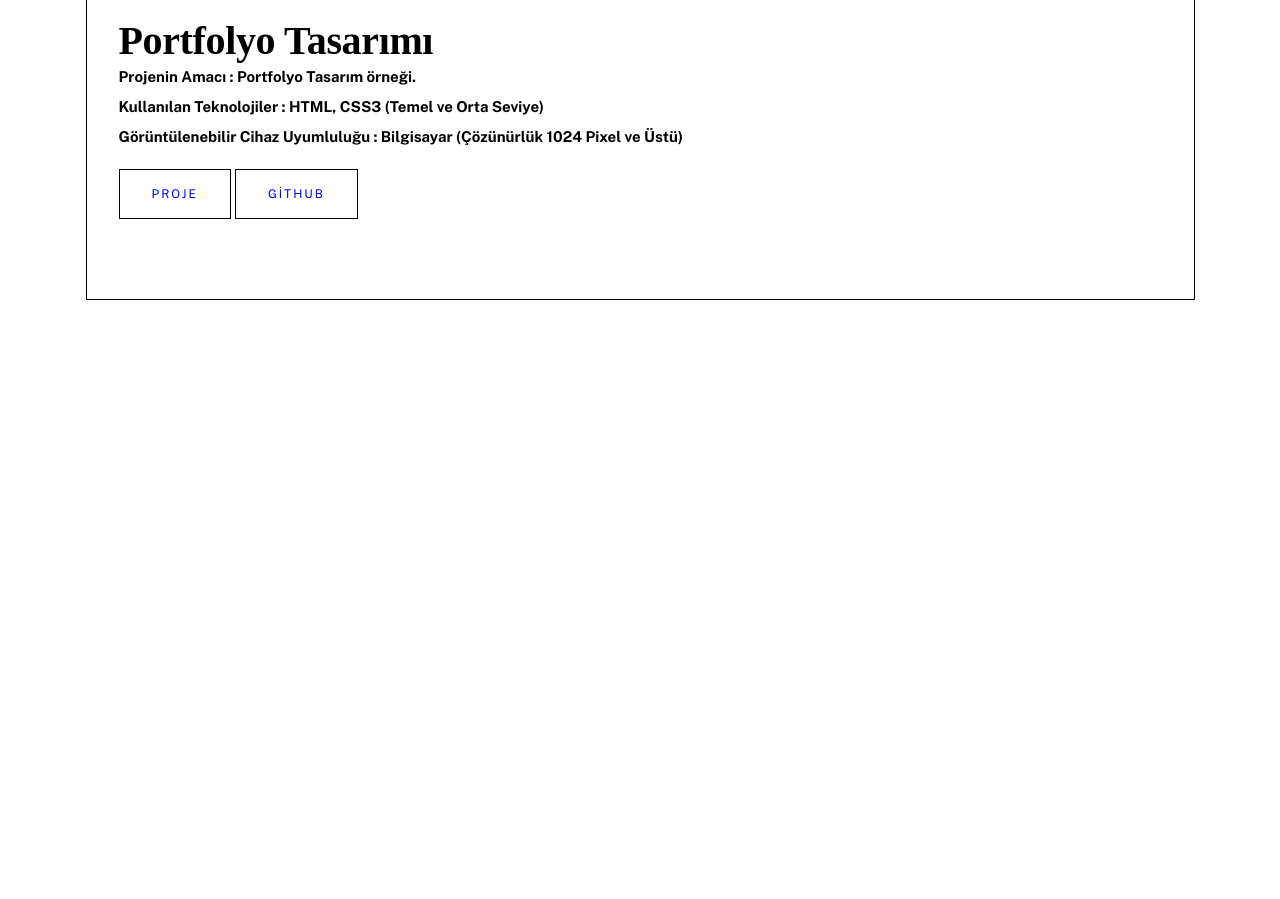
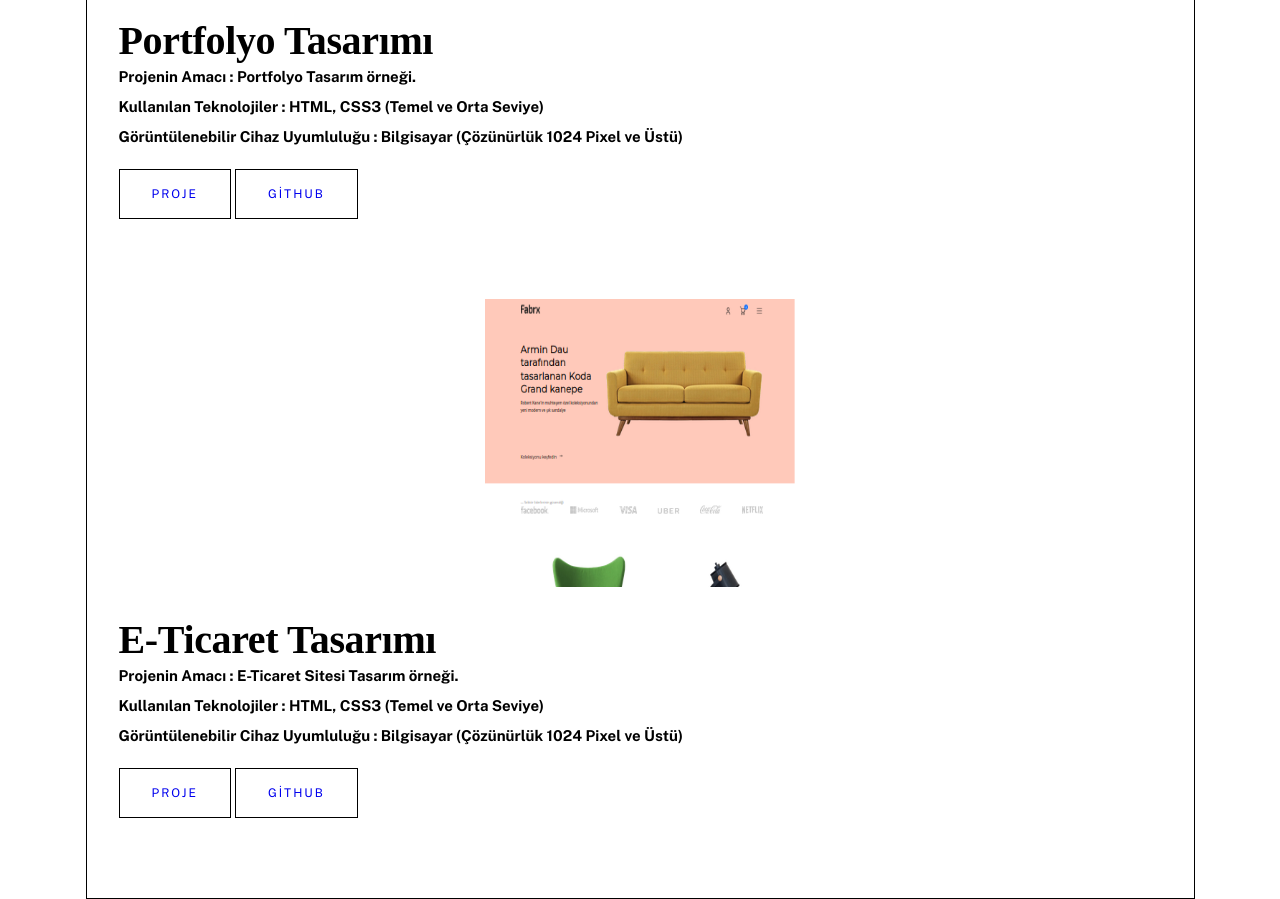
Before and after one commit to dursunkokturk/Portfolyo, a plain HTML site: page projects.html in a window 1280 px wide. Shown: the part 7445-8344 px from the top of the page. Before the commit the page ends 7745 px from the top, so only its background shows below. Drawn offline with nearby package versions, Linux system fonts and the light colour scheme; a web font is replaced by a local one.

Commit message:
projects.html dosyasinda e-commerce css projesinin proje fotografi, baslik, proje amaci, kullanilan teknolojiler, cihaz uyumluluk bilgisi eklendi

```diff
--- a/projects.html
+++ b/projects.html
@@ -197,6 +197,20 @@
       </div>
     </div>
 
+    <div class="project-2">
+      <img src="assets/img/css-project-ecommerce.png" alt="">
+      <div class="title-description-buttons">
+        <h1>E-Ticaret Tasarımı</h1>
+        <h4><strong>Projenin Amacı :</strong> E-Ticaret Sitesi Tasarım örneği.</h4>
+        <h4><strong>Kullanılan Teknolojiler :</strong> HTML, CSS3 (Temel ve Orta Seviye)</h4>
+        <h4><strong>Görüntülenebilir Cihaz Uyumluluğu :</strong> Bilgisayar (Çözünürlük 1024 Pixel ve Üstü)</h4>
+        <div class="links">
+          <a href="#">PROJE</a>
+          <a href="#">GİTHUB</a>
+        </div>
+      </div>
+    </div>
+
   </div>
 
 </body>
```
Also changed, not shown: assets/img/css-project-ecommerce.png (added).
